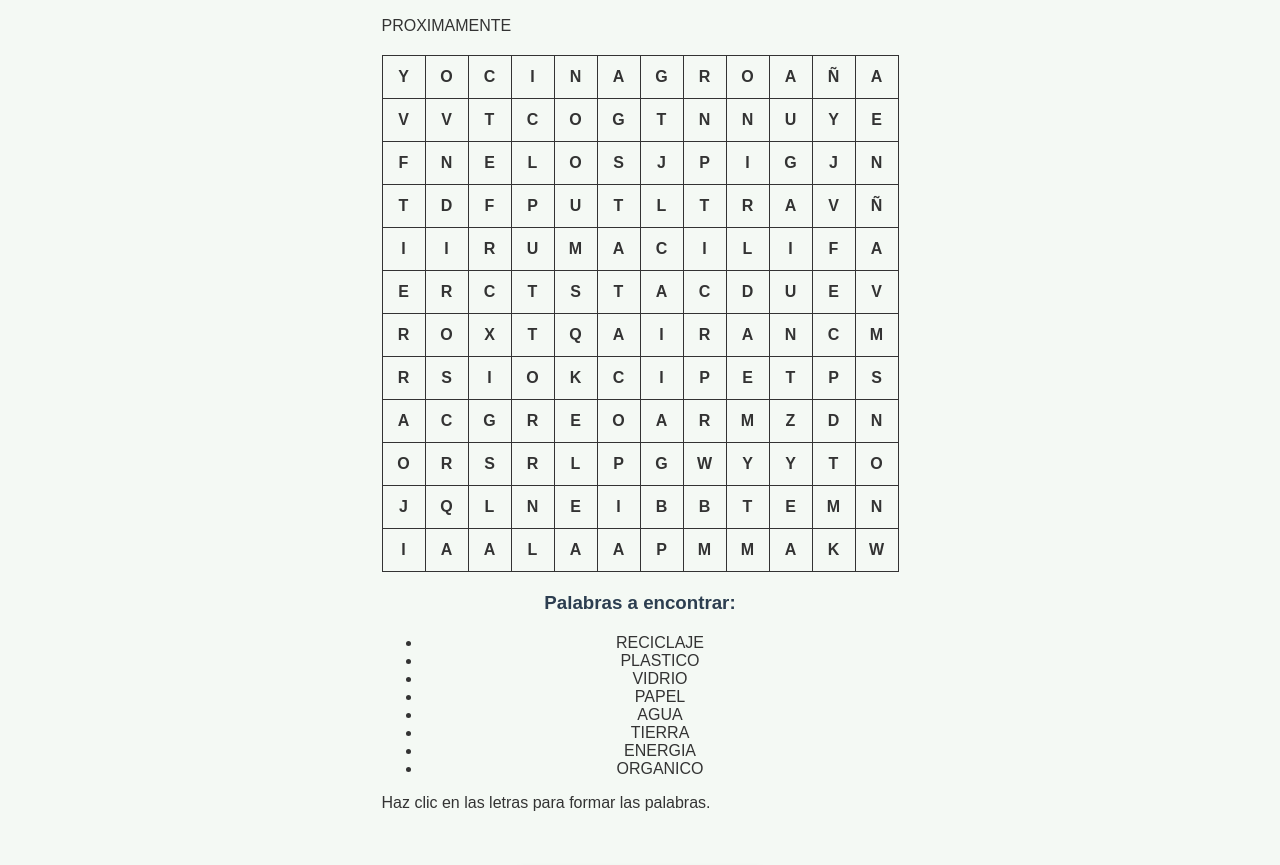
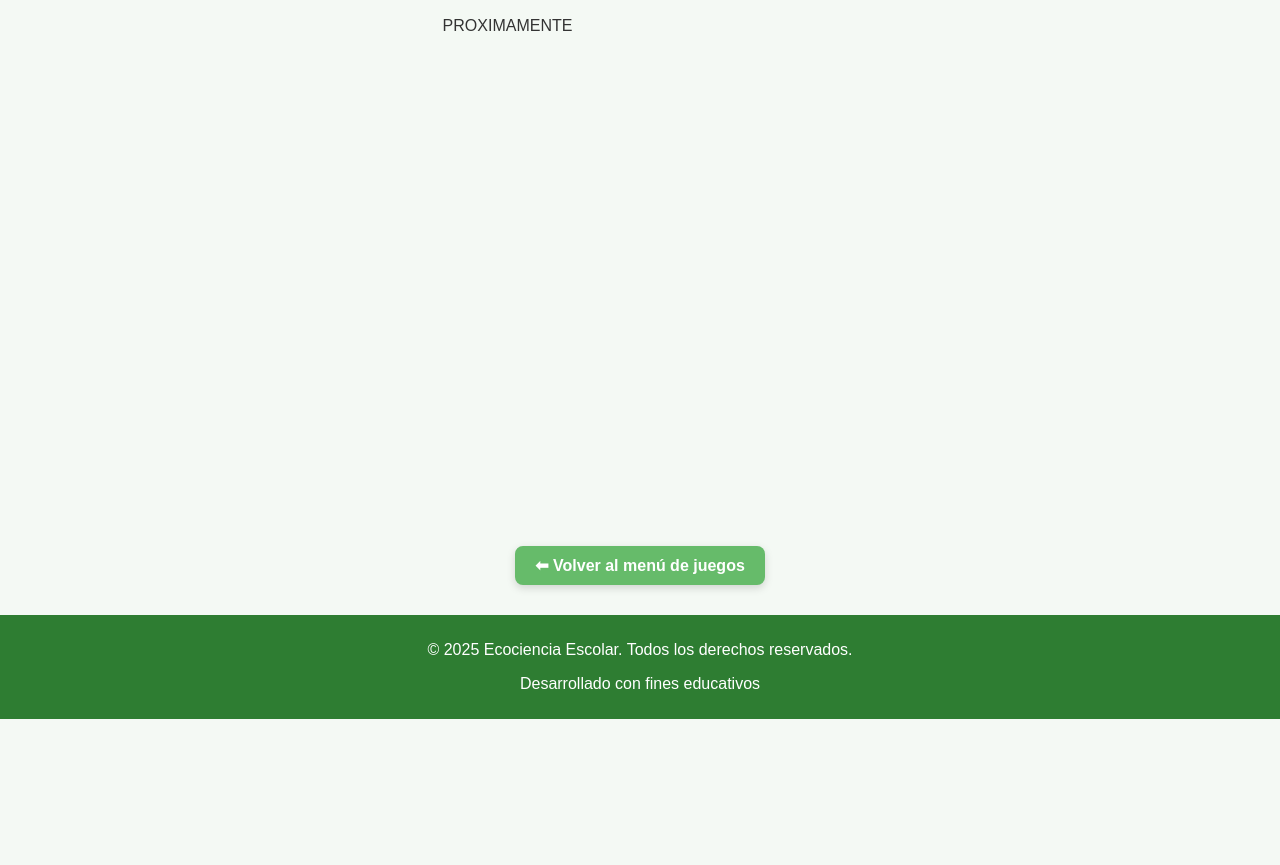
Before and after one commit to eestradasa01-sketch/Ecociencia-escolar, a plain HTML site: page rompecabezas.html in a window 1280 px wide. Shown: the part 81-946 px from the top of the page. After the commit the page ends 800 px from the top, so only its background shows below. Drawn offline with Linux system fonts and the light colour scheme.

Commit message:
Version 7.7

```diff
--- a/rompecabezas.html
+++ b/rompecabezas.html
@@ -14,19 +14,6 @@
 
     <main>
       <p>PROXIMAMENTE</p>
-
-      <section class="word-search">
-        <div class="wordsearch-grid" id="sopaLetras">
-        </div>
-
-        <div class="wordsearch-words">
-          <h3>Palabras a encontrar:</h3>
-          <ul id="listaPalabras">
-          </ul>
-        </div>
-
-        <p id="resultadoSopa"></p>
-      </section>
     </main>
   </div>
 
```
Also changed, not shown: quizz.html (+1 -3 lines).
